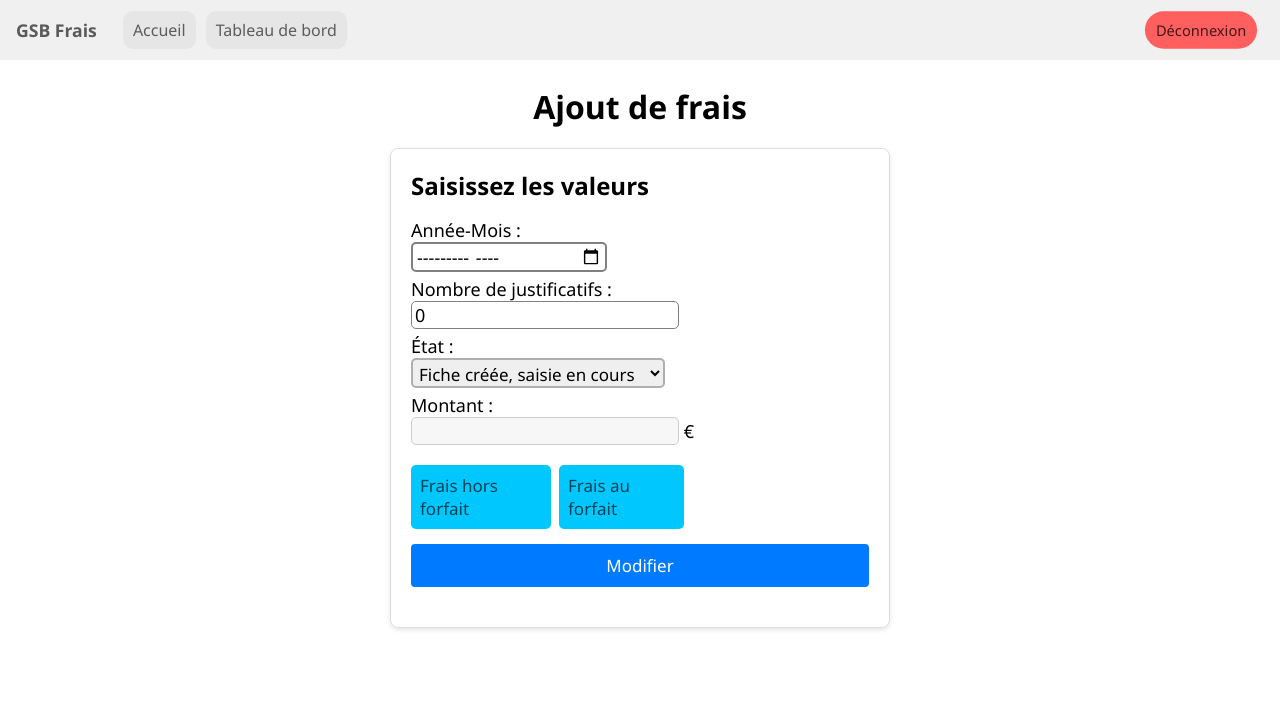
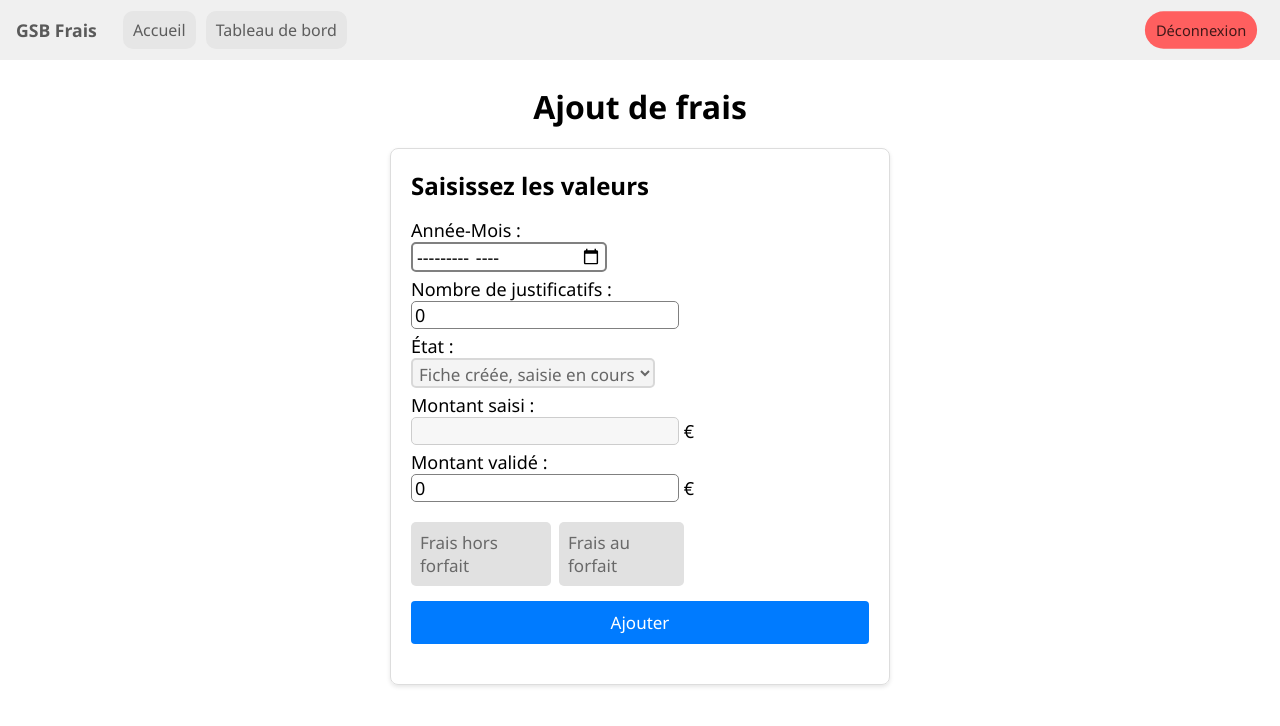
Before and after one commit to Raphael-Mourtzanakis/GSBfrais-React, a React (Create React App) app: page /frais/ajouter in a window 1280 px wide. Shown: the top 726 px of the page. Built offline with nearby package versions, Linux system fonts and the light colour scheme; sample sign-in values are in the browser's storage.

Commit message:
Version 31

```diff
--- a/src/components/FraisForm.jsx
+++ b/src/components/FraisForm.jsx
@@ -6,13 +6,13 @@ import { getCurrentUser, API_URL } from '../services/authService';
 import axios from 'axios';
 import {Link} from 'react-router-dom';
 
-function FraisForm({unFrais}) {
+function FraisForm({unFrais, desEtats, unMontantSaisi}) {
     const [idFrais, setIdFrais] = useState(null);
     const [loading, setLoading] = useState(false);
     const [error, setError] = useState("");
     const [anneeMois, setAnneeMois] = useState("");
     const [nbJustificatifs, setNbJustificatifs] = useState(parseInt(0));
-	const [montant, setMontant] = useState(null);
+	const [montantValide, setMontantValide] = useState(parseInt(0));
 	const [idEtat, setIdEtat] = useState(parseInt(2));
     const navigate = useNavigate();
     const {token} = useAuth();
@@ -21,14 +21,12 @@ function FraisForm({unFrais}) {
 	useEffect(() => {
 		if (unFrais) {
 			setIdFrais(unFrais.id_frais);
-			setMontant(unFrais.montantvalide || '');
 			setAnneeMois(unFrais.anneemois);
 			setNbJustificatifs(unFrais.nbjustificatifs);
+			setMontantValide(unFrais.montantvalide);
 			setIdEtat(unFrais.id_etat);
 		} }, [unFrais]
 	);
-
-				unFrais = true; useEffect(() => { setIdFrais(100); }); // Simuler le fait qu'on modifie
 
     const handleSubmit = async (e) => {
         e.preventDefault(); // Empêche le rechargement de la page
@@ -40,21 +38,21 @@ function FraisForm({unFrais}) {
 			const unFraisData = {
 				anneemois: anneeMois,
 				nbjustificatifs: parseInt(nbJustificatifs, 10),
+				montantvalide: parseFloat(montantValide),
+				id_visiteur: getCurrentUser()["id_visiteur"]
 			};
 			if (unFrais) { // Mise à jour d'un frais existant (UPDATE)
 				unFraisData["id_frais"] = idFrais; // ajoute id_frais au JSON unFraisData
-				unFraisData["montantvalide"] = parseFloat(montant);
 				unFraisData["id_etat"] = parseInt(idEtat);
 				const response = await axios.post(
-					`${API_URL}frais/modif`,
+					`${API_URL}Frais/modifier`,
 					unFraisData,
 					{ headers: { Authorization: `Bearer ${token}` }, }
 				);
 				console.log(response);
 			} else { // Ajout d'un nouveau frais (CREATE)
-				unFraisData["id_visiteur"] = getCurrentUser()["id_visiteur"];
 				const response = await axios.post(
-					`${API_URL}frais/ajout`,
+					`${API_URL}Frais/ajouter`,
 					unFraisData,
 					{ headers: { Authorization: `Bearer ${token}` }, }
 				);
@@ -101,10 +99,9 @@ function FraisForm({unFrais}) {
 					{unFrais ? // Modification
 						(
 							<select required onChange={(e) => {if (e.target.value >= 1 && e.target.value <= 4) setIdEtat(parseInt(e.target.value))}}>
-								{idEtat == 1 ? 									(<option value="1" selected> Saisie clôturée </option>) 				: (<option value="1"> Saisie clôturée </option>)}
-								{(idEtat != 1 && idEtat != 3 && idEtat != 4) ?	(<option value="2" selected> Fiche créée, saisie en cours </option>) 	: (<option value="2"> Fiche créée, saisie en cours </option>)}
-								{idEtat == 3 ? 									(<option value="3" selected> Remboursée </option>) 						: (<option value="3"> Remboursée </option>)}
-								{idEtat == 4 ? 									(<option value="4" selected> Validée et mise en paiement </option>) 	: (<option value="4"> Validée et mise en paiement </option>)}
+								{desEtats.map((element, index) => (
+									<option value="{element.id}" {...idEtat ? element.id : "selected"}> {element.lib_etat} </option>
+								))}
 							</select>
 						) : // Ajout
 						(
@@ -116,11 +113,20 @@ function FraisForm({unFrais}) {
                 </label>
 
                 <label>
-                    <legend>Montant :</legend>
+                    <legend>Montant saisi :</legend>
                     <input
                         disabled
                         type="number"
-						value={montant}
+						value={unMontantSaisi}
+                    /> €
+                </label>
+
+				<label>
+                    <legend>Montant validé :</legend>
+                    <input
+                        type="number"
+						value={montantValide}
+						onChange={(e) => {if (e.target.value >= 0) setMontantValide(Math.trunc(parseFloat(e.target.value)))}} // Changer la valeur à un nombre décimal supérieur ou égal à 0
                     /> €
                 </label>
 
--- a/src/components/FraisTable.jsx
+++ b/src/components/FraisTable.jsx
@@ -44,12 +44,8 @@ function FraisTable() {
     try {
       await axios.delete(
         `${API_URL}Frais/supprimer`,
-        {
-          data: {data: {id_frais: id}},
-          headers: {
-                    Authorization: `Bearer ${token}`,
-                }
-        }
+        { id_frais: id, id_visiteur: user.id_visiteur },
+        { headers: { Authorization: `Bearer ${token}` }, }
       );
       // Met à jour fraisList en ignorant le frais supprimé
       setFraisList(
@@ -73,47 +69,7 @@ function FraisTable() {
 
   return (
     <div className="frais-table-container">
-      <h2>Liste des Frais</h2>
-
-      <table className="frais-table">
-        <thead>
-          <tr>
-            <th>ID Frais</th>
-            <th>ID État</th>
-            <th>Année-Mois</th>
-            <th>ID Visiteur</th>
-            <th>Nombre de justificatifs</th>
-            <th>Date de modification</th>
-            <th>Montant saisi</th>
-            <th>Montant validé</th>
-            <th></th>
-          </tr>
-        </thead>
-        <tbody>
-          {filteredFrais.map((element, index) => (
-            <tr key={element.id}>
-              <td>{element.id_frais}</td>
-              <td>{element.id_etat}</td>
-              <td>{element.anneemois}</td>
-              <td>{element.id_visiteur}</td>
-              <td>{element.nbjustificatifs}</td>
-              <td>{element.datemodification}</td>
-              <td></td>
-              <td>{element.montantvalide} {element.montantvalide && "€"}</td>
-              <td className="buttons-line">
-                <button onClick={() => navigate(`/frais/modifier/${element.id_frais}`)} className="edit-button" >
-                  Modifier
-                </button>
-				        <button onClick={() => handleDelete(element.id_frais)} className="delete-button" >
-                  Supprimer
-                </button>
-              </td>
-            </tr>
-          ))}
-        </tbody>
-      </table>
-
-      <Link to="/frais/ajouter" className="add-button">Ajouter un frais</Link>
+      <h2 className="centered">Liste des Frais</h2>
 
       <div className="filtrage">
         {/* Case à cocher pour afficher/cacher les frais avec montant non validé */}
@@ -164,6 +120,46 @@ function FraisTable() {
             </label>
         </div>
       </div>
+
+      <Link to="/frais/ajouter" className="add-button">Ajouter un frais</Link>
+
+      <table className="frais-table">
+        <thead>
+          <tr>
+            <th>ID Frais</th>
+            <th>ID État</th>
+            <th>Année-Mois</th>
+            <th>ID Visiteur</th>
+            <th>Nombre de justificatifs</th>
+            <th>Date de modification</th>
+            <th>Montant saisi</th>
+            <th>Montant validé</th>
+            <th></th>
+          </tr>
+        </thead>
+        <tbody>
+          {filteredFrais.map((element, index) => (
+            <tr key={element.id}>
+              <td>{element.id_frais}</td>
+              <td>{element.id_etat}</td>
+              <td>{element.anneemois}</td>
+              <td>{element.id_visiteur}</td>
+              <td>{element.nbjustificatifs}</td>
+              <td>{element.datemodification}</td>
+              <td></td>
+              <td>{element.montantvalide} {element.montantvalide && "€"}</td>
+              <td className="buttons-line">
+                <button onClick={() => navigate(`/frais/modifier/${element.id_frais}`)} className="edit-button" >
+                  Modifier
+                </button>
+				        <button onClick={() => handleDelete(element.id_frais)} className="delete-button" >
+                  Supprimer
+                </button>
+              </td>
+            </tr>
+          ))}
+        </tbody>
+      </table>
     </div>
   );
 };
--- a/src/components/PrivateRoute.jsx
+++ b/src/components/PrivateRoute.jsx
@@ -1,7 +1,7 @@
 import { useAuth } from '../context/AuthContext';
 import {Navigate} from 'react-router-dom';
 
-/*function PrivateRoute({children}) {
+function PrivateRoute({children}) {
   const { user, loading } = useAuth();
   if (user) {
     return children
@@ -10,15 +10,6 @@ import {Navigate} from 'react-router-dom';
   } else {
     return <Navigate to="/login" />
   }
-}*/
-
-function PrivateRoute({children}) {
-  const { user, loading } = useAuth();
-  if (loading) {
-	return <div className="chargement">Chargement...</div>
-  } else {
-    return children
-  }
 }
 
 export default PrivateRoute;
--- a/src/pages/FraisEdit.jsx
+++ b/src/pages/FraisEdit.jsx
@@ -8,16 +8,24 @@ import {API_URL} from '../services/authService';
 
 function FraisEdit() {
   const { id } = useParams();
-  const { token } = useAuth();
+  const { user, token } = useAuth();
   const [loading, setLoading] = useState(true);
   const [unFrais, setUnFrais] = useState(null);
+  const [desEtats, setDesEtats] = useState(null);
+  const [unMontantSaisi, setUnMontantSaisi] = useState(0);
 
 	useEffect(() => {
 		const fetchFrais = async () => {
 			try {
 				const token = localStorage.getItem('token');
-				const response = await axios.get(`${API_URL}frais/${id}`, { headers: { Authorization: `Bearer ${token}` }, });
-				setUnFrais(response.data);
+				const response = await axios.get(`${API_URL}Frais/obtenir/${id}/${user.id_visiteur}`, { headers: { Authorization: `Bearer ${token}` }, });
+				setUnFrais(response.data.data);
+
+				const response2 = await axios.get(`${API_URL}Etat/lister`, { headers: { Authorization: `Bearer ${token}` }, });
+				setDesEtats(response2.data.data);
+
+				const response3 = await axios.get(`${API_URL}Frais/${id}/montant-saisi/obtenir/${user.id_visiteur}`, { headers: { Authorization: `Bearer ${token}` }, });
+				setUnMontantSaisi(response3.data.value);
 			} catch (error) {
 				console.error('Erreur:', error);
 			} finally {
@@ -32,7 +40,7 @@ function FraisEdit() {
   return (
     <div className="frais-edit-page">
       <h1 className="centered">Modification de frais</h1>
-      <FraisForm unFrais={unFrais}/>
+      <FraisForm unFrais={unFrais} desEtats={desEtats} unMontantSaisi={unMontantSaisi}/>
     </div>
   );
 }
--- a/src/pages/FraisHorsForfait.jsx
+++ b/src/pages/FraisHorsForfait.jsx
@@ -8,7 +8,7 @@ import { useState, useEffect } from 'react';
 import {API_URL} from '../services/authService';
 
 function FraisHorsForfait() {
-  const { token } = useAuth();
+  const { user, token } = useAuth();
   const [fraisHorsForfaitList, setFraisHorsForfaitList] = useState([]);
   const [loading, setLoading] = useState(true);
   const { id } = useParams();
@@ -48,7 +48,7 @@ function FraisHorsForfait() {
               },
             }
           );
-        setFraisHorsForfaitList(response.data); // Met à jour l'état avec les données de l'API
+        setFraisHorsForfaitList(response.data.data); // Met à jour l'état avec les données de l'API
 
 		// Calcul du total des frais hors forfait
 		let somme = 0;
--- a/src/pages/FraisHorsForfaitEdit.jsx
+++ b/src/pages/FraisHorsForfaitEdit.jsx
@@ -8,7 +8,7 @@ import {API_URL} from '../services/authService';
 
 function FraisHorsForfaitEdit() {
 	const { id, id2 } = useParams(); // id = id du frais | id2 = id du frais hors forfait
-	const { token } = useAuth();
+	const { user, token } = useAuth();
 	const [loading, setLoading] = useState(true);
 	const [unFraisHorsForfait, setUnFraisHorsForfait] = useState(null);
 
@@ -17,7 +17,7 @@ function FraisHorsForfaitEdit() {
 			try {
 				const token = localStorage.getItem('token');
 				const response = await axios.get(`${API_URL}fraisHF/${id2}`, { headers: { Authorization: `Bearer ${token}` }, });
-				setUnFraisHorsForfait(response.data);
+				setUnFraisHorsForfait(response.data.data);
 			} catch (error) {
 				console.error('Erreur:', error);
 			} finally {
--- a/src/styles/FraisForm.css
+++ b/src/styles/FraisForm.css
@@ -53,6 +53,7 @@ button[type="submit"]:active {
 button[type="submit"]:disabled {
   background-color: #cccccc;
   cursor: not-allowed;
+  scale: 100%;
 }
 
 .error-message {
--- a/src/styles/FraisTable.css
+++ b/src/styles/FraisTable.css
@@ -61,7 +61,7 @@ h2
 
 .filtrage
   {
-    margin-top: 1.25rem;
+    margin-bottom: 1.25rem;
   }
 
 input[type="checkbox"]
@@ -109,7 +109,7 @@ label
   background-color: #0084ff;
   color: white;
   border-radius: 5px;
-  margin-top: 15px;
+  margin-bottom: 15px;
   font-size: 17px;
   transition: 0.25s ease;
   text-decoration: none;
```
